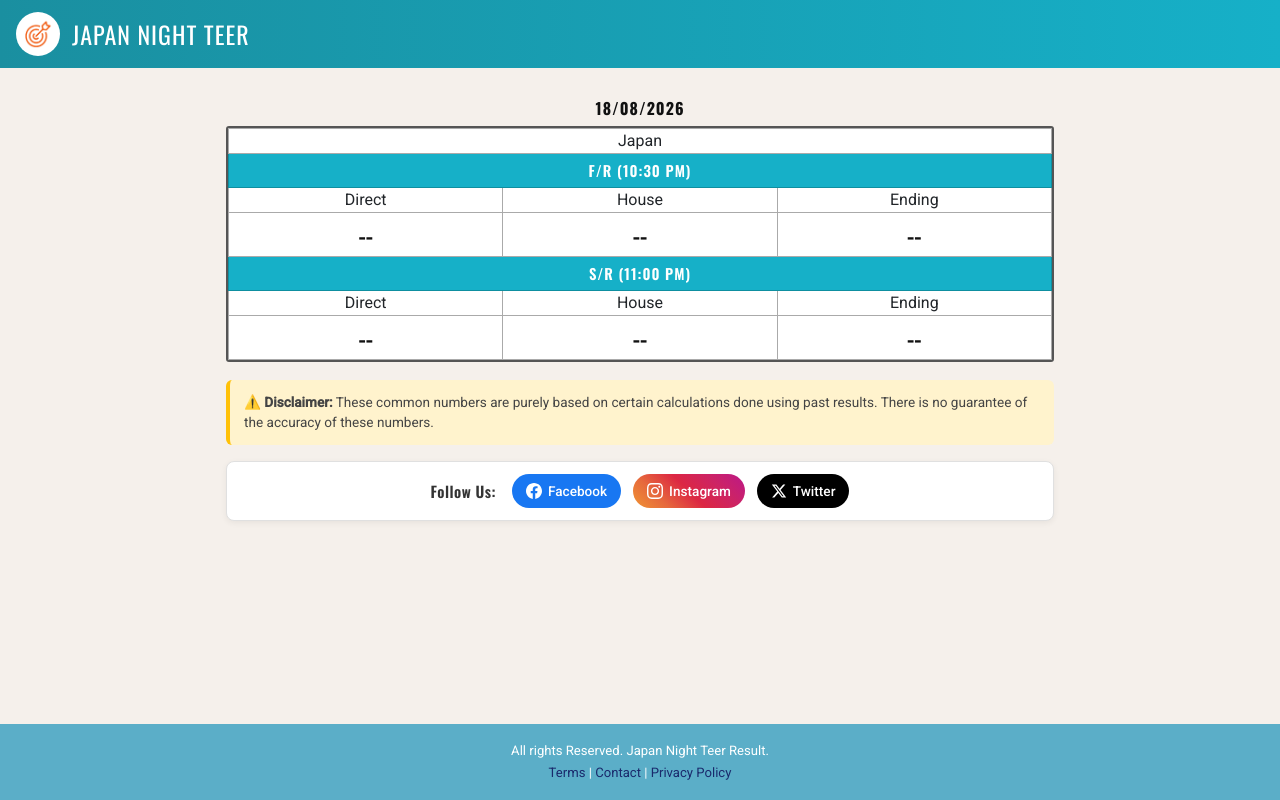
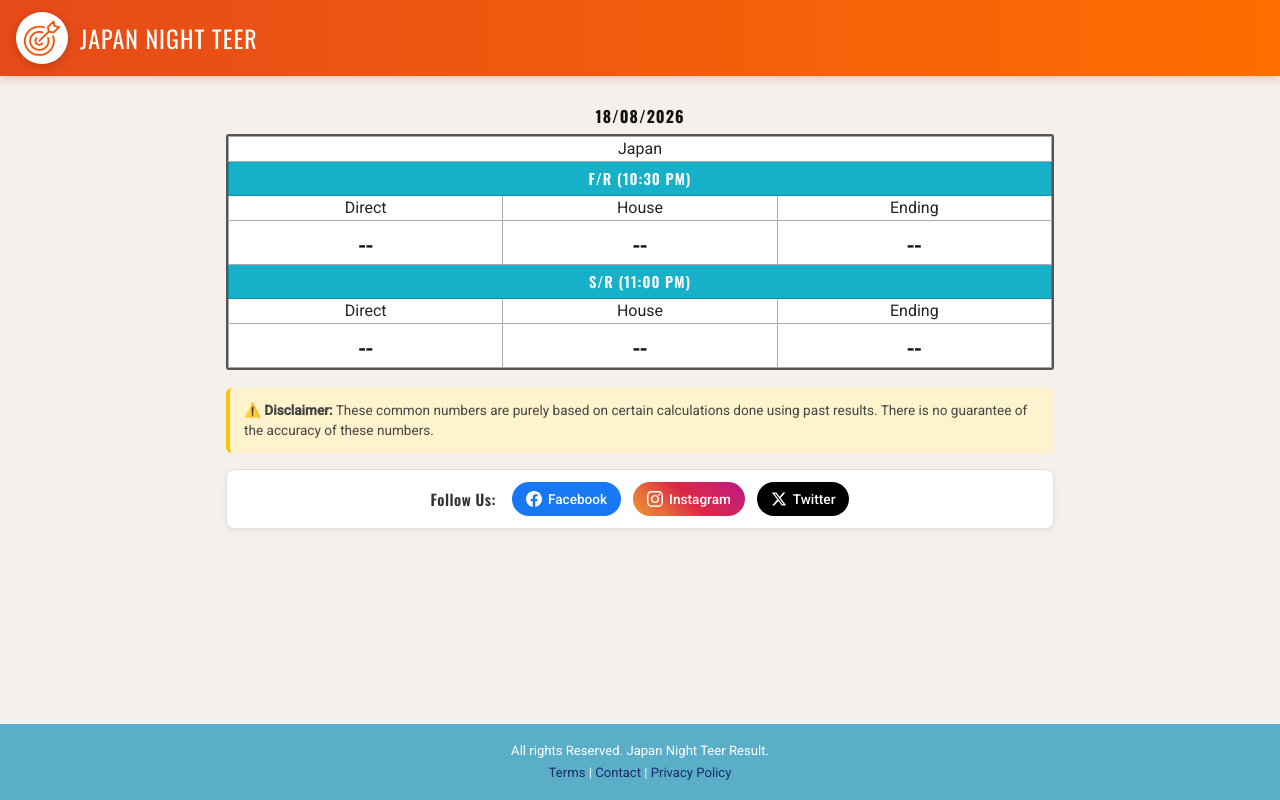
Before and after one commit to abusazid46-tech/japannight, a website: page public/common.html in a window 1280 px wide. Drawn offline with nearby package versions, Linux system fonts and the light colour scheme; no server answers.

Commit message:
Update header color to orange and enlarge logo

```diff
--- a/public/common.html
+++ b/public/common.html
@@ -18,21 +18,23 @@
         }
 
         .site-header {
-            background: linear-gradient(90deg, #1a8fa0 0%, #16b0c8 100%);
+            background: linear-gradient(90deg, #e64a19 0%, #ff6d00 100%);
             padding: 12px 16px;
             display: flex;
             align-items: center;
             gap: 12px;
+            box-shadow: 0 2px 10px rgba(230, 74, 25, 0.3);
         }
         .site-header .logo-icon {
-    width: 44px; height: 44px;
+    width: 52px; height: 52px;
     background: #fff;
     border-radius: 50%;
     display: flex; align-items: center; justify-content: center;
     font-size: 22px;
     flex-shrink: 0;
     overflow: hidden;
-    padding: 6px;
+    padding: 4px;
+    box-shadow: 0 2px 8px rgba(0, 0, 0, 0.18);
 }
 .site-header .logo-icon img {
     width: 100%; height: 100%;
```
Also changed, not shown: public/calendar.html (+5 -3 lines), public/dreams.html (+5 -3 lines), public/hitnumbers.html (+5 -3 lines), public/index.html (+6 -4 lines), public/predict.html (+5 -3 lines), public/predictions.html (+5 -3 lines), public/results.html (+5 -3 lines), public/social.html (+5 -3 lines), public/winstrategy.html (+5 -3 lines).
